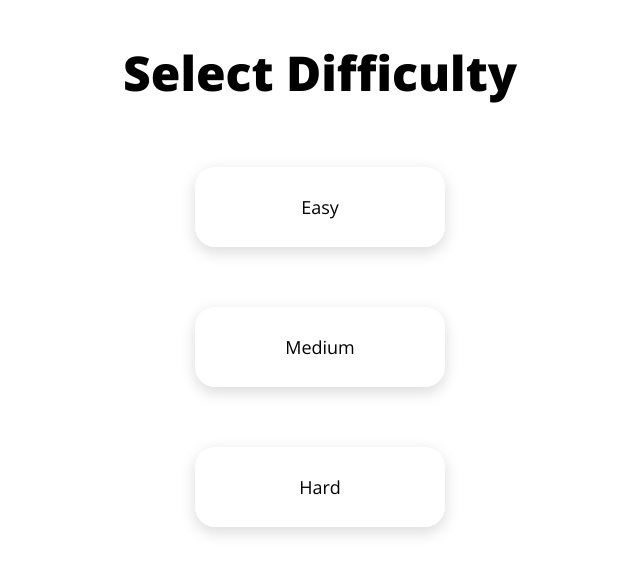
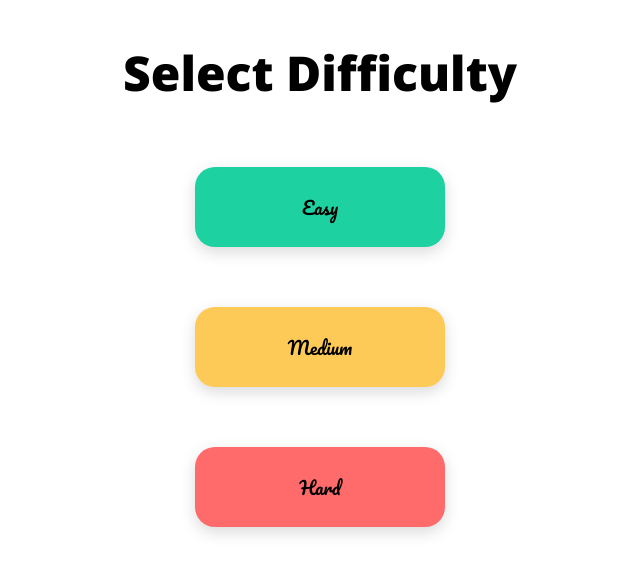
Before and after one commit to ceosss/quiz, a React (Create React App) app: page / in a window 1280 px wide. Both pictures are taken after a click on the element "FILM". Shown: the top 574 px of the page, without its empty margins (320-960 px from the left). Built offline with nearby package versions, Linux system fonts and the light colour scheme.

Commit message:
UPDATE: Final Difficulty Design

```diff
--- a/src/Components/Difficulty/Difficulty.css
+++ b/src/Components/Difficulty/Difficulty.css
@@ -27,6 +27,8 @@
 .difficulty div div {
   width: 250px;
   height: 80px;
+  color: #000;
+  font-size: 20px;
   display: -webkit-box;
   display: -ms-flexbox;
   display: flex;
@@ -44,11 +46,39 @@
   -webkit-transition: 400ms ease-in-out;
   transition: 400ms ease-in-out;
   cursor: pointer;
+  font-family: "Pacifico", cursive;
 }
 
 .difficulty div div:hover {
   -webkit-box-shadow: 0 5px 15px #6800fa;
           box-shadow: 0 5px 15px #6800fa;
-  font-size: 22px;
+  font-size: 24px;
+}
+
+.difficulty div div.easy {
+  background-color: #1dd1a1;
+}
+
+.difficulty div div.easy:hover {
+  -webkit-box-shadow: 2px 5px 15px #1dd1a1;
+          box-shadow: 2px 5px 15px #1dd1a1;
+}
+
+.difficulty div div.medium {
+  background-color: #feca57;
+}
+
+.difficulty div div.medium:hover {
+  -webkit-box-shadow: 2px 5px 15px #feca57;
+          box-shadow: 2px 5px 15px #feca57;
+}
+
+.difficulty div div.hard {
+  background-color: #ff6b6b;
+}
+
+.difficulty div div.hard:hover {
+  -webkit-box-shadow: 2px 5px 15px #ff6b6b;
+          box-shadow: 2px 5px 15px #ff6b6b;
 }
 /*# sourceMappingURL=Difficulty.css.map */
--- a/src/Components/Difficulty/Difficulty.scss
+++ b/src/Components/Difficulty/Difficulty.scss
@@ -9,6 +9,8 @@
         div {
             width: 250px;
             height: 80px;
+            color: #000;
+            font-size: 20px;
             display: flex;
             justify-content: center;
             align-items: center;
@@ -18,9 +20,28 @@
             font-size: 18px;
             transition: 400ms ease-in-out;
             cursor: pointer;
+            font-family: "Pacifico", cursive;
             &:hover {
                 box-shadow: 0 5px 15px #6800fa;
-                font-size: 22px;
+                font-size: 24px;
+            }
+            &.easy {
+                background-color: #1dd1a1;
+                &:hover {
+                    box-shadow: 2px 5px 15px #1dd1a1;
+                }
+            }
+            &.medium {
+                background-color: #feca57;
+                &:hover {
+                    box-shadow: 2px 5px 15px #feca57;
+                }
+            }
+            &.hard {
+                background-color: #ff6b6b;
+                &:hover {
+                    box-shadow: 2px 5px 15px #ff6b6b;
+                }
             }
         }
     }
--- a/src/Components/Options/Options.tsx
+++ b/src/Components/Options/Options.tsx
@@ -13,7 +13,7 @@ const Options: React.FC<OptionProps> = ({ setOption, setScreen }) => {
   };
   return (
     <div className="options">
-      <h1>Select Category</h1>
+      <h1>Select a Category</h1>
       <div>
         <div onClick={() => updateOption("film")} className="film">
           <p>Film</p>
```
Also changed, not shown: 2 other files (tests, documents, lock files or other folders).
